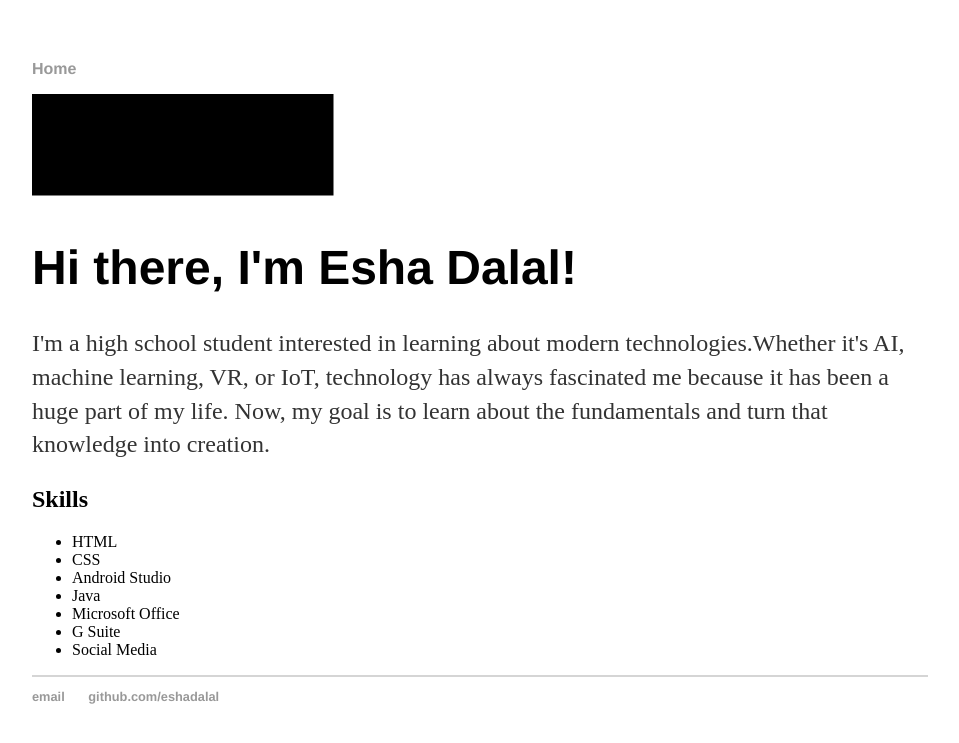
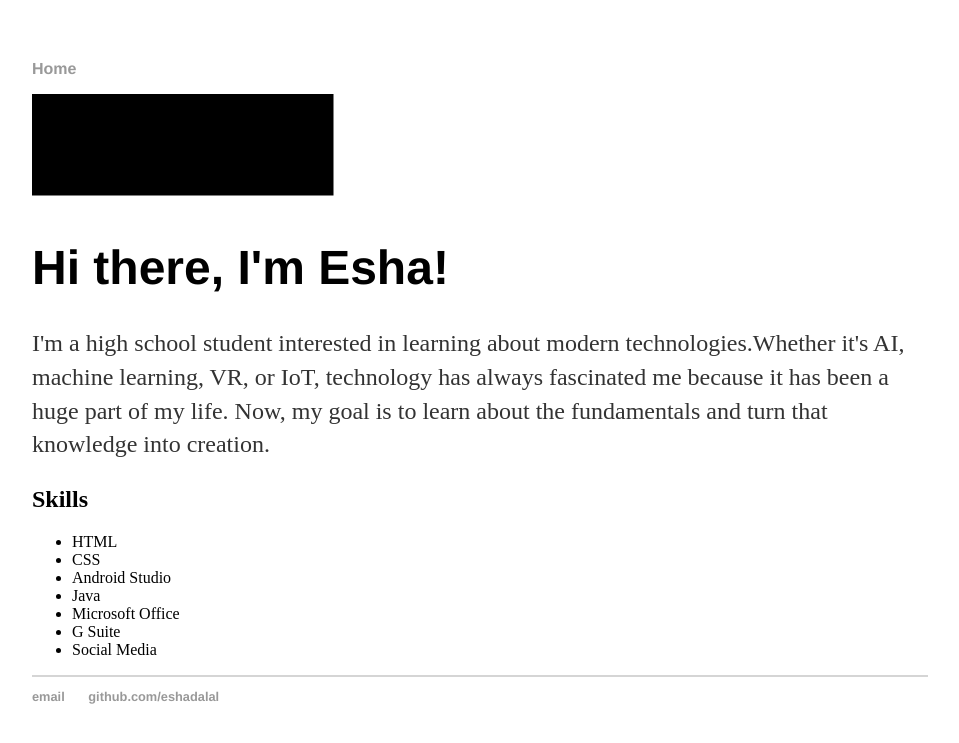
Before and after one commit to eshadalal/eshadalal.github.io, a Jekyll site: the page built from index.html, in a window 1280 px wide. Shown: the top 743 px of the page, without its empty margins (160-1119 px from the left). Built offline with Jekyll 4.4.1, drawn with Linux system fonts in a browser that asks for light colours.

Commit message:
Update index.html

```diff
--- a/index.html
+++ b/index.html
@@ -9,7 +9,7 @@ title: Esha Dalal, Student
 
 
 <div class="blurb">
-	<h1>Hi there, I'm Esha Dalal!</h1>
+	<h1>Hi there, I'm Esha!</h1>
 	<p>I'm a high school student interested in learning about modern technologies.Whether it's AI, machine learning, VR, or IoT, technology has always fascinated me because it has been a huge part of my life. Now, my goal is to learn about the fundamentals and turn that knowledge into creation.</p>
 
 	<h2>Skills</h2>
@@ -32,4 +32,5 @@ title: Esha Dalal, Student
 
 </html>
 
+
 </div><!-- /.blurb -->
```
